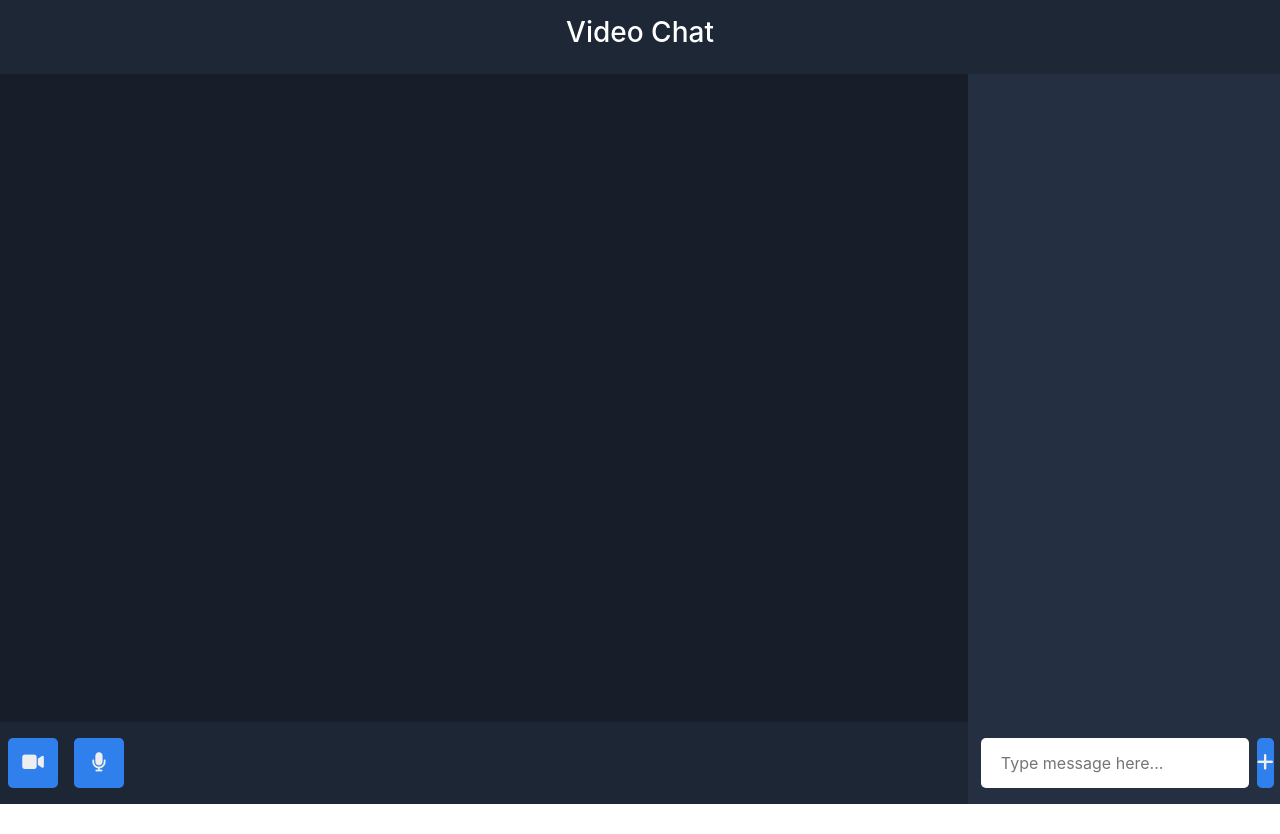
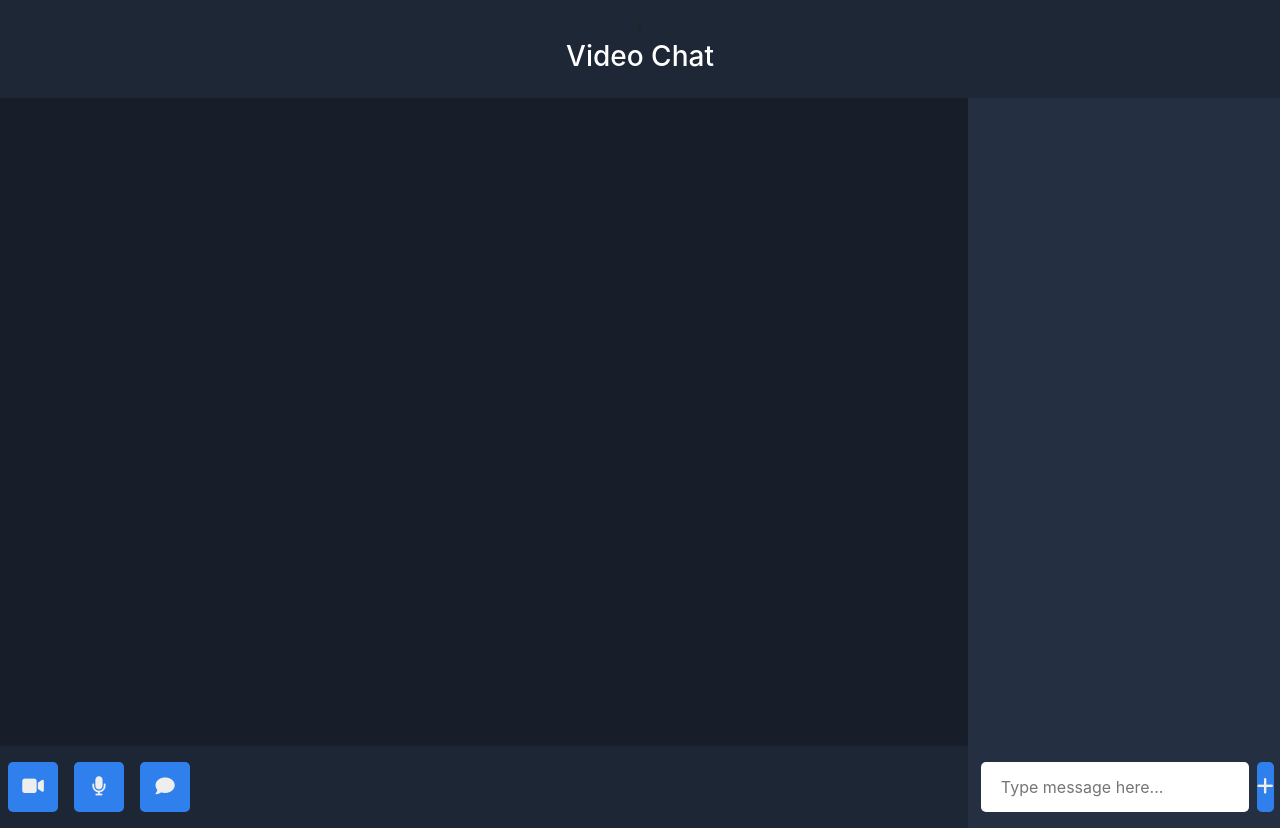
Before and after one commit to hemavathi-github/PRO-C214-TeacherBoilerplate, a plain HTML site: page index.html in a window 1280 px wide. Before the commit the page ends 810 px from the top, so only its background shows below. Drawn offline with nearby package versions, Linux system fonts and the light colour scheme.

Commit message:
Update index.html

```diff
--- a/index.html
+++ b/index.html
@@ -18,6 +18,9 @@
 <body>
     <div class="row" style="overflow: hidden;">
         <div class="col-sm-12 col-md-12 col-lg-12 text-center p-3" style="background-color: #1d2735;">
+            <div class="header_back">
+                <i class="fas fa-angle-left"></i>
+            </div>
             <h3 class='text-white'>Video Chat</h3>
         </div>
     </div>
@@ -34,6 +37,9 @@
                     </div>
                     <div id="mute_button" class="options_button">
                         <i class="fa fa-microphone"></i>
+                    </div>
+                    <div id="show_chat" class="options_button">
+                        <i class="fa fa-comment"></i>
                     </div>
                 </div>
             </div>
```
